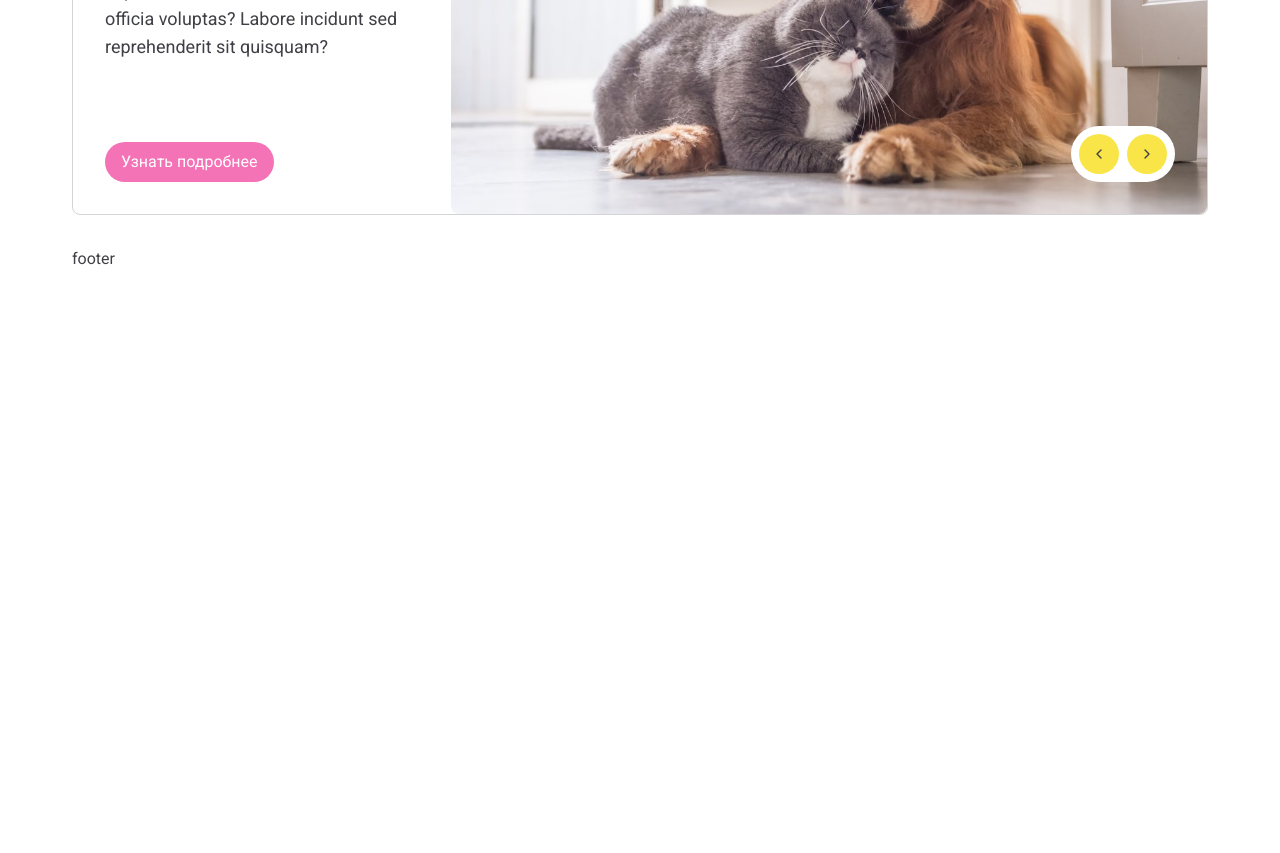
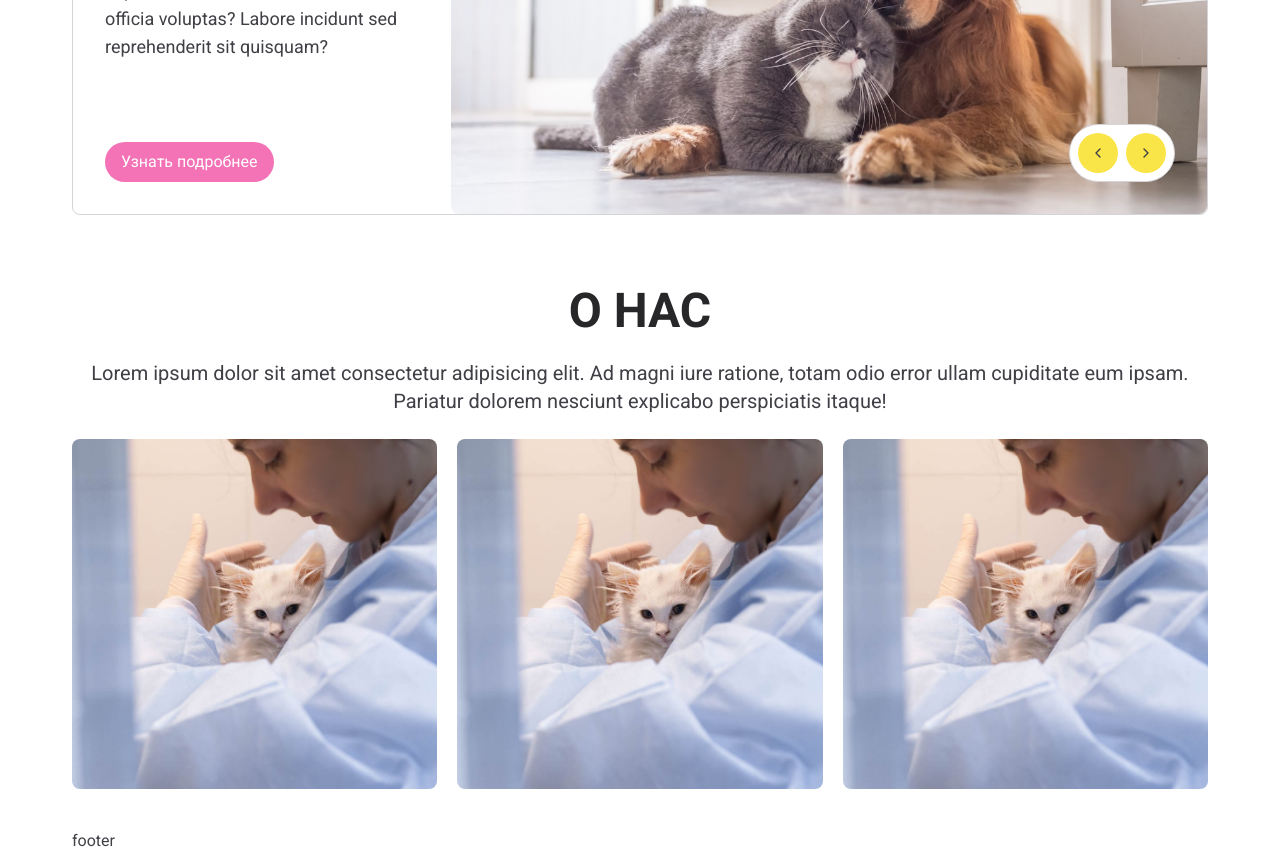
Before and after one commit to webNekit/animals-website-next.js, a Next.js app: page / in a window 1280 px wide. Shown: the part 420-1273 px from the top of the page. Before the commit the page ends 800 px from the top, so only its background shows below. Built offline with nearby package versions, Linux system fonts and the light colour scheme.

Commit message:
реализовал раздел "О нас"

```diff
--- a/src/app/globals.css
+++ b/src/app/globals.css
@@ -73,4 +73,7 @@
   body {
     @apply bg-background text-foreground;
   }
+  .section-title {
+    @apply uppercase text-4xl sm:text-5xl text-center text-zinc-800 font-bold
+  }
 }
--- a/src/app/page.jsx
+++ b/src/app/page.jsx
@@ -1,3 +1,4 @@
+import About from "@/components/About/About";
 import Banner from "@/components/Banner/Banner";
 import react from "react";
 
@@ -5,6 +6,7 @@ export default function Home() {
   return (
     <>
       <Banner />
+      <About />
     </>
   );
 }
--- /dev/null
+++ b/src/components/About/About.jsx
@@ -0,0 +1,30 @@
+import Image from 'next/image'
+import React from 'react'
+
+const About = () => {
+  return (
+    <section className='w-full py-10'>
+      <div className="container mx-auto">
+        <div className="w-full flex flex-col gap-6">
+            <h2 className='section-title'>О нас</h2>
+            <p className="text-center text-xl">
+                Lorem ipsum dolor sit amet consectetur adipisicing elit. Ad magni iure ratione, totam odio error ullam cupiditate eum ipsam. Pariatur dolorem nesciunt explicabo perspiciatis itaque!
+            </p>
+            <div className="grid grid-cols-1 sm:grid-cols-2 md:grid-cols-3 gap-5">
+                <div className="w-full h-[350px] rounded-lg overflow-hidden">
+                    <Image src={'/assets/img/about/img-1.jpg'} className='w-full h-full object-cover' alt={'Назвние изображения'} width={200} height={350} />
+                </div>
+                <div className="w-full h-[350px] rounded-lg overflow-hidden">
+                    <Image src={'/assets/img/about/img-1.jpg'} className='w-full h-full object-cover' alt={'Назвние изображения'} width={200} height={350} />
+                </div>
+                <div className="w-full h-[350px] rounded-lg overflow-hidden">
+                    <Image src={'/assets/img/about/img-1.jpg'} className='w-full h-full object-cover' alt={'Назвние изображения'} width={200} height={350} />
+                </div>
+            </div>
+        </div>
+      </div>
+    </section>
+  )
+}
+
+export default About
--- a/src/components/Banner/Banner.jsx
+++ b/src/components/Banner/Banner.jsx
@@ -3,17 +3,17 @@ import React from 'react';
 import Image from 'next/image';
 import Link from 'next/link';
 import { Swiper, SwiperSlide } from 'swiper/react';
+import SwiperButton from '../SwiperButtons/SwiperButton';
 
 // styles for swiper
 import 'swiper/css';
 import 'swiper/css/navigation';
-import SwiperButton from '../SwiperButtons/SwiperButton';
 const Banner = () => {
   return (
     <section className='w-full py-8'>
       <div className="container mx-auto">
         <div className="w-full h-full sm:h-[435px] sm:max-h-full border border-zinc-300 rounded-lg">
-          <Swiper slidesPerView={1} className='overflow-hidden h-full relative'>
+          <Swiper slidesPerView={1} loop="true"  autoplay={{ delay: 500, disableOnInteraction: false }} className='overflow-hidden h-full relative'>
             <SwiperSlide className='w-full h-full'>
               <div className="w-full h-full flex flex-col sm:flex-row">
                 <div className='w-full order-2 sm:order-1 px-8 py-8 sm:w-8/12 md:w-4/12 flex flex-col items-start gap-5'>
@@ -38,7 +38,7 @@ const Banner = () => {
                 </div>
               </div>
             </SwiperSlide>
-            <SwiperButton containerStyles={'absolute bottom-6 right-4 -translate-x-[50%] sm:-translate-x-0 sm:right-8 sm:bottom-8 '}/>
+            <SwiperButton containerStyles={'absolute bottom-2 -right-10 border border-zinc-300 -translate-x-[50%] sm:-translate-x-0 sm:right-8 sm:bottom-8 '}/>
           </Swiper>
         </div>
       </div>
```
Also changed, not shown: public/assets/img/about/img-1.jpg (added).
